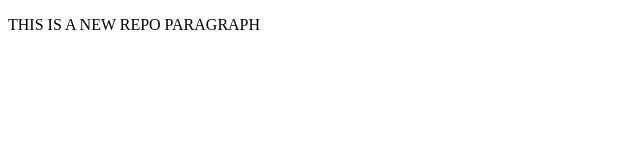
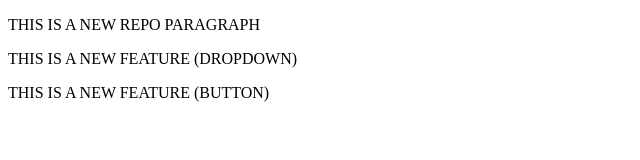
Before and after one commit to CoderAryanYadav/LocalRepo, a plain HTML site: page index.html in a window 1280 px wide. Shown: the whole page, without its empty margins (0-640 px from the left). Drawn offline with Linux system fonts and the light colour scheme.

Commit message:
New lines

```diff
--- a/index.html
+++ b/index.html
@@ -7,5 +7,7 @@
 </head>
 <body>
     <p>THIS IS A NEW REPO PARAGRAPH</p>
+    <p>THIS IS A NEW FEATURE (DROPDOWN)</p>
+    <p>THIS IS A NEW FEATURE (BUTTON)</p>
 </body>
 </html>
```
